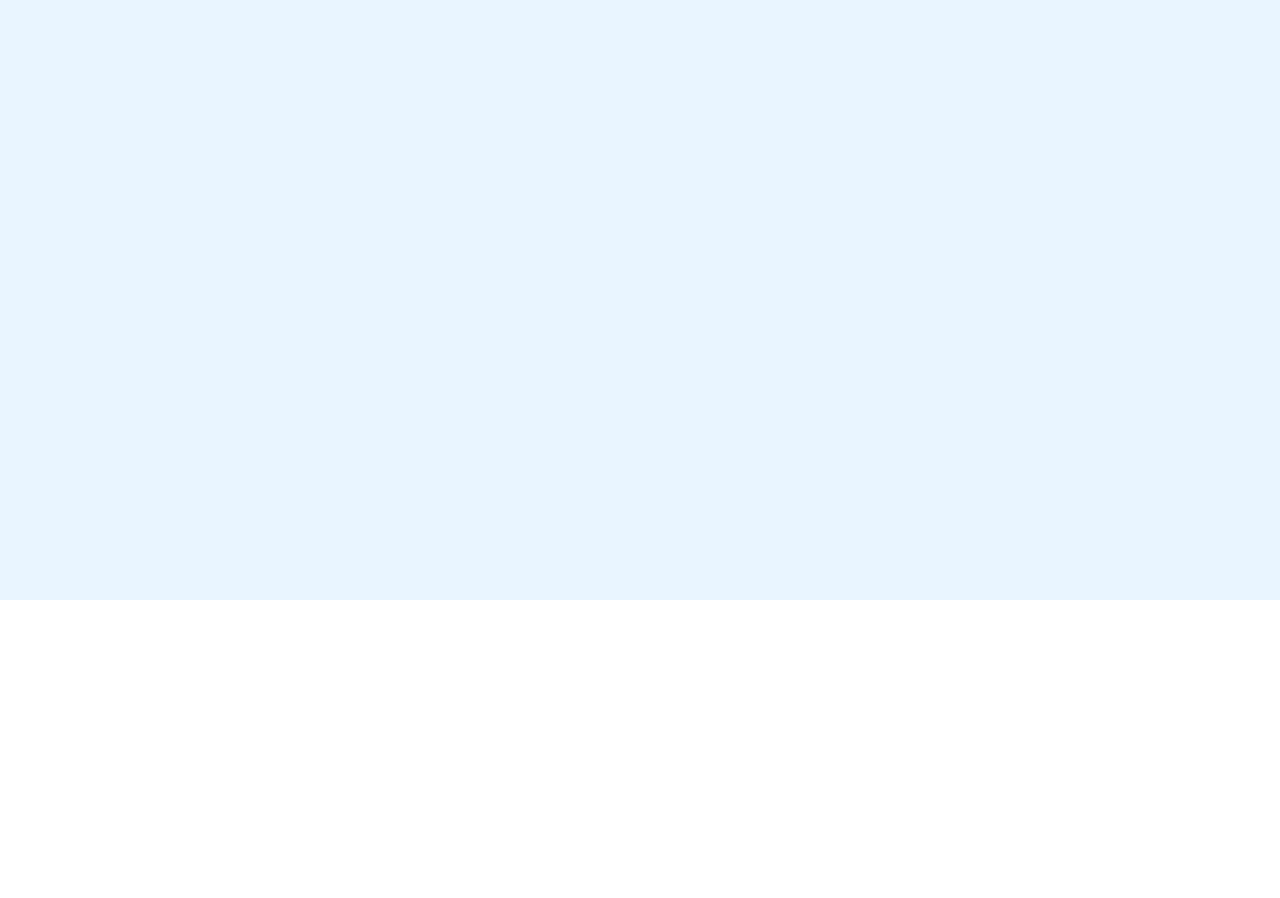
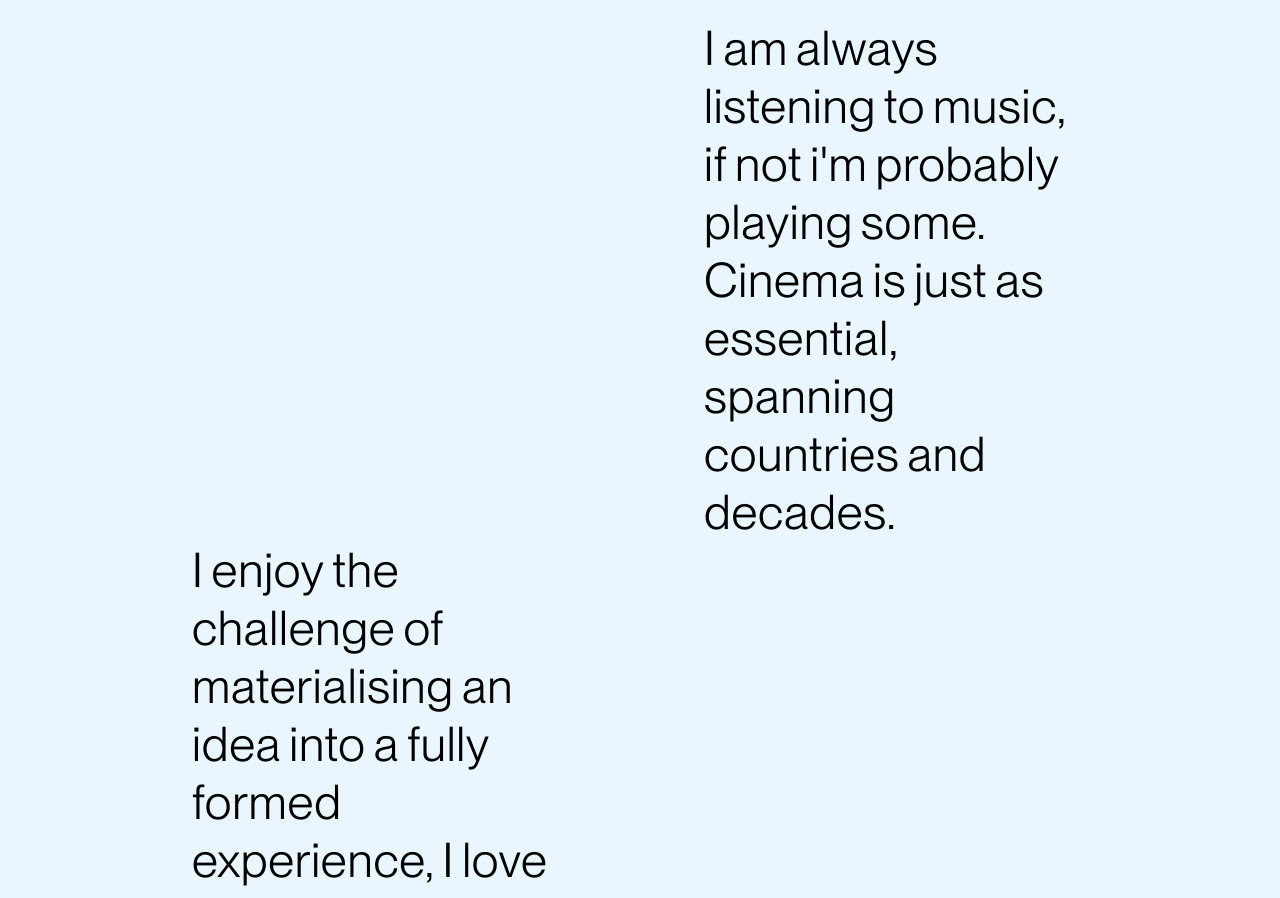
Before and after one commit to brian-david4/brian-portfolio-website, a React (Vite) app in the folder portfolio-website/: page / in a window 1280 px wide. Shown: the part 2600-3498 px from the top of the page. Before the commit the page ends 3200 px from the top, so only its background shows below. Built offline with nearby package versions, Linux system fonts and the light colour scheme.

Commit message:
Create Text component

```diff
--- a/portfolio-website/src/components/HomeProjectScroll/HomeProjectScroll.tsx
+++ b/portfolio-website/src/components/HomeProjectScroll/HomeProjectScroll.tsx
@@ -14,7 +14,7 @@ const HomeProjectScroll = ({ title, link }: HomeProjectScroll) => {
     target: projectRef,
     offset: ["start 0.95", "start -0.1"],
   });
-  const position = useTransform(scrollYProgress, [0, 1], ["-40%", "-35%"]);
+  const position = useTransform(scrollYProgress, [0, 1], ["-40%", "-10%"]);
 
   return (
     <>
--- /dev/null
+++ b/portfolio-website/src/components/TextComponent/TextComponent.tsx
@@ -0,0 +1,35 @@
+import { motion } from "framer-motion";
+import styles from "./txtComp.module.css";
+import { textEnter } from "./anims";
+import { useInView } from "react-intersection-observer";
+
+interface TextComponentProps {
+  children: string;
+}
+
+const TextComponent = ({ children }: TextComponentProps) => {
+  const words = children.split(" ");
+
+  const { ref, inView } = useInView({ triggerOnce: true, threshold: 0.25 });
+
+  return (
+    <p ref={ref} className={styles.textWrapper}>
+      {words.map((word, idx) => (
+        <span className={styles.wordWrapper}>
+          <motion.span
+            variants={textEnter}
+            custom={idx}
+            initial="initial"
+            animate={inView ? "enter" : ""}
+            className={styles.word}
+            key={`txt_wrd${idx}`}
+          >
+            {word}
+          </motion.span>
+        </span>
+      ))}
+    </p>
+  );
+};
+
+export default TextComponent;
--- /dev/null
+++ b/portfolio-website/src/components/TextComponent/anims.ts
@@ -0,0 +1,11 @@
+export const textEnter = {
+  initial: {
+    opacity: 0,
+    y: "100%",
+  },
+  enter: (n: number) => ({
+    opacity: 1,
+    y: "0%",
+    transition: { duration: 0.8, ease: [0.22, 1, 0.36, 1], delay: n * 0.005 },
+  }),
+};
--- /dev/null
+++ b/portfolio-website/src/components/TextComponent/txtComp.module.css
@@ -0,0 +1,18 @@
+.textWrapper {
+  width: 30vw;
+  height: fit-content;
+  letter-spacing: 0.05rem;
+  font-family: "Neue Montreal Book";
+  font-size: 3rem;
+  text-align: center;
+  display: flex;
+  flex-wrap: wrap;
+  /* background-color: aqua; */
+}
+.wordWrapper {
+  overflow: hidden;
+}
+.word {
+  margin-right: 1vmin;
+  display: inline-block;
+}
--- a/portfolio-website/src/pages/Home/Home.tsx
+++ b/portfolio-website/src/pages/Home/Home.tsx
@@ -6,6 +6,7 @@ import { contactReveal, titleWordsAnim } from "./homeAnims";
 import HomeProjectScroll from "../../components/HomeProjectScroll/HomeProjectScroll";
 import ProjectHeading from "../../components/ProjectHeading/ProjectHeading";
 import SkillsComponent from "../../components/SkillsComponent/SkillsComponent";
+import TextComponent from "../../components/TextComponent/TextComponent";
 
 const Home = () => {
   const [isEmailHovered, setIsEmailHovered] = useState(false);
@@ -123,6 +124,31 @@ const Home = () => {
               />
             ))}
           </div>
+
+          <div className={styles.textPos}>
+            <div className={styles.posRight}>
+              <TextComponent>
+                I am always listening to music, if not i'm probably playing
+                some. Cinema is just as essential, spanning countries and
+                decades.
+              </TextComponent>
+            </div>
+            <div className={styles.posLeft}>
+              <TextComponent>
+                I enjoy the challenge of materialising an idea into a fully
+                formed experience, I love being creative.
+              </TextComponent>
+            </div>
+            <div className={styles.posLeft}>
+              <TextComponent>What Next?</TextComponent>
+            </div>
+            <div className={styles.posRight}>
+              <TextComponent>
+                I am working towards learning Three.js and WebGL, whilst
+                constantly improving on the fundamentals.
+              </TextComponent>
+            </div>
+          </div>
         </div>
       </div>
     </>
--- a/portfolio-website/src/pages/Home/home.module.css
+++ b/portfolio-website/src/pages/Home/home.module.css
@@ -99,7 +99,7 @@
 
 /* page 2 */
 .pageTwo {
-  height: 300vh;
+  height: fit-content;
   width: 100vw;
   background-color: var(--main-theme);
 }
@@ -118,10 +118,25 @@
 .toolsPosition {
   width: 100%;
   height: fit-content;
-  margin-top: 15vh;
+  margin-top: 25vh;
   display: flex;
   align-items: center;
   justify-content: center;
+}
+.textPos {
+  width: 100%;
+  display: flex;
+  flex-direction: column;
+  align-items: center;
+  margin-top: 35vh;
+}
+.posRight {
+  position: relative;
+  left: 20vw;
+}
+.posLeft {
+  position: relative;
+  right: 20vw;
 }
 @media (max-width: 768px) {
   .title {
```
